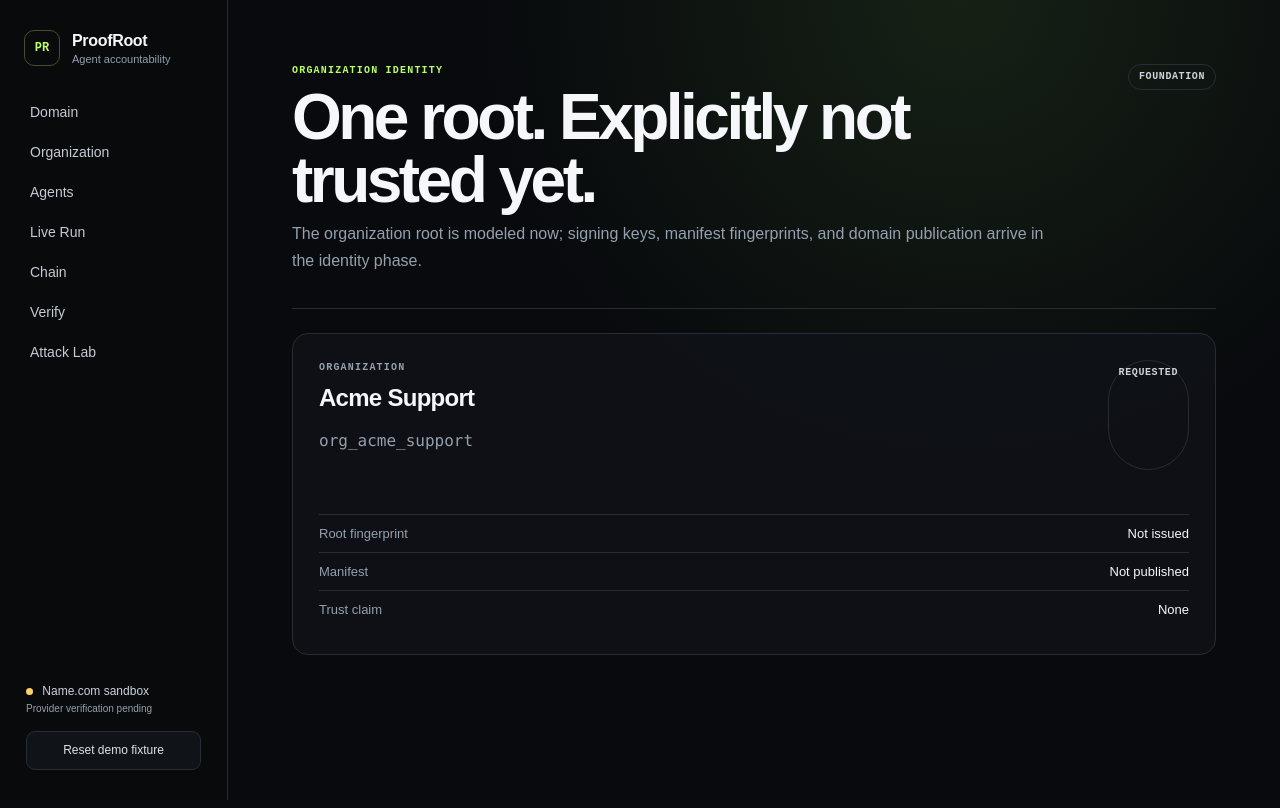
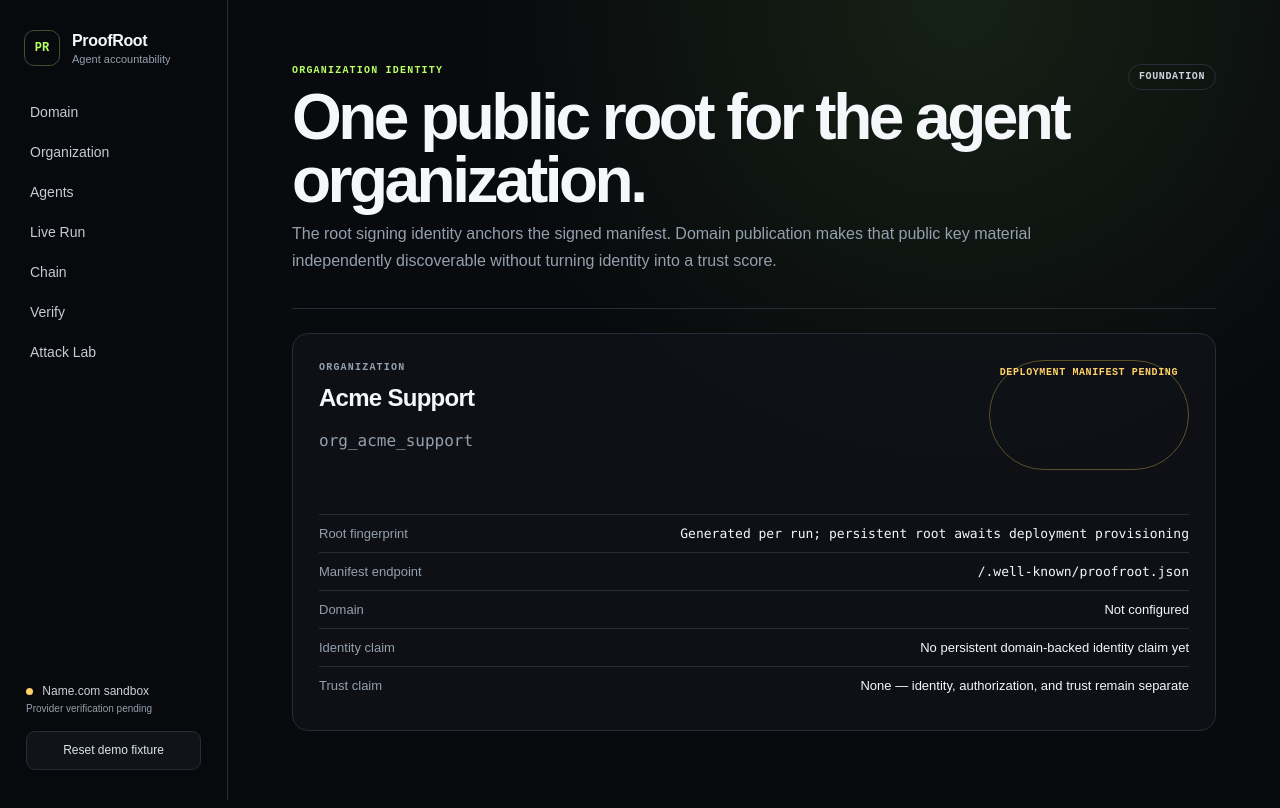
Before and after one commit to Shiv-aurora/DevNetwork-hackathon, a Next.js app: page /organization in a window 1280 px wide. Shown: the top 808 px of the page. Built offline with nearby package versions, Linux system fonts and the light colour scheme.

Commit message:
feat: reflect configured organization identity manifest

```diff
--- a/app/organization/page.js
+++ b/app/organization/page.js
@@ -1,16 +1,41 @@
 import SurfaceHeader from "../../components/SurfaceHeader";
 import StatusChip from "../../components/StatusChip";
-import { createGoldenFixture } from "../../src/core/golden-fixture.mjs";
+import { verifyIdentityManifest } from "../../src/identity/manifest.mjs";
+
+function configuredManifest() {
+  if (!process.env.PROOFROOT_PUBLIC_MANIFEST_JSON) return null;
+  try {
+    const manifest = JSON.parse(process.env.PROOFROOT_PUBLIC_MANIFEST_JSON);
+    const verification = verifyIdentityManifest(manifest, manifest.rootKey);
+    return verification.valid ? manifest : null;
+  } catch {
+    return null;
+  }
+}
 
 export default function OrganizationPage() {
-  const fixture = createGoldenFixture();
+  const manifest = configuredManifest();
   return (
     <>
-      <SurfaceHeader eyebrow="Organization identity" title="One root. Explicitly not trusted yet." description="The organization root is modeled now; signing keys, manifest fingerprints, and domain publication arrive in the identity phase." />
+      <SurfaceHeader
+        eyebrow="Organization identity"
+        title="One public root for the agent organization."
+        description="The root signing identity anchors the signed manifest. Domain publication makes that public key material independently discoverable without turning identity into a trust score."
+      />
       <article className="identity-root panel">
-        <div><p className="eyebrow">Organization</p><h2>{fixture.organization.name}</h2><p className="mono">{fixture.organization.id}</p></div>
-        <StatusChip tone="neutral">{fixture.organizationIdentityRoot.status}</StatusChip>
-        <dl><div><dt>Root fingerprint</dt><dd>Not issued</dd></div><div><dt>Manifest</dt><dd>Not published</dd></div><div><dt>Trust claim</dt><dd>None</dd></div></dl>
+        <div>
+          <p className="eyebrow">Organization</p>
+          <h2>{manifest?.organization?.name ?? "Acme Support"}</h2>
+          <p className="mono">{manifest?.organization?.id ?? "org_acme_support"}</p>
+        </div>
+        <StatusChip tone={manifest ? "success" : "warning"}>{manifest ? "signed manifest configured" : "deployment manifest pending"}</StatusChip>
+        <dl>
+          <div><dt>Root fingerprint</dt><dd className="mono">{manifest?.rootKey?.fingerprint ?? "Generated per run; persistent root awaits deployment provisioning"}</dd></div>
+          <div><dt>Manifest endpoint</dt><dd className="mono">/.well-known/proofroot.json</dd></div>
+          <div><dt>Domain</dt><dd>{manifest?.domain ?? process.env.PROOFROOT_DOMAIN ?? "Not configured"}</dd></div>
+          <div><dt>Identity claim</dt><dd>{manifest ? "Signed identity material available" : "No persistent domain-backed identity claim yet"}</dd></div>
+          <div><dt>Trust claim</dt><dd>None — identity, authorization, and trust remain separate</dd></div>
+        </dl>
       </article>
     </>
   );
```
